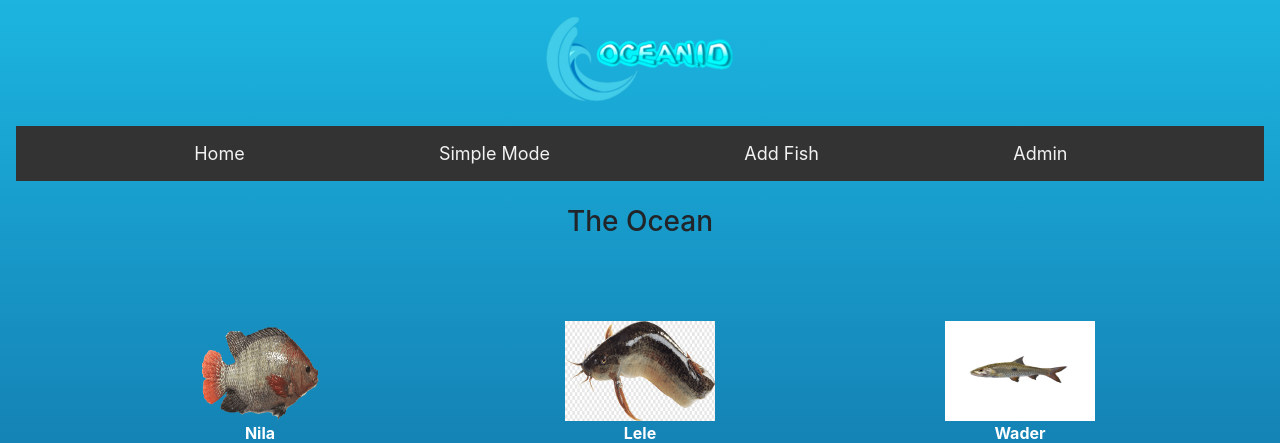
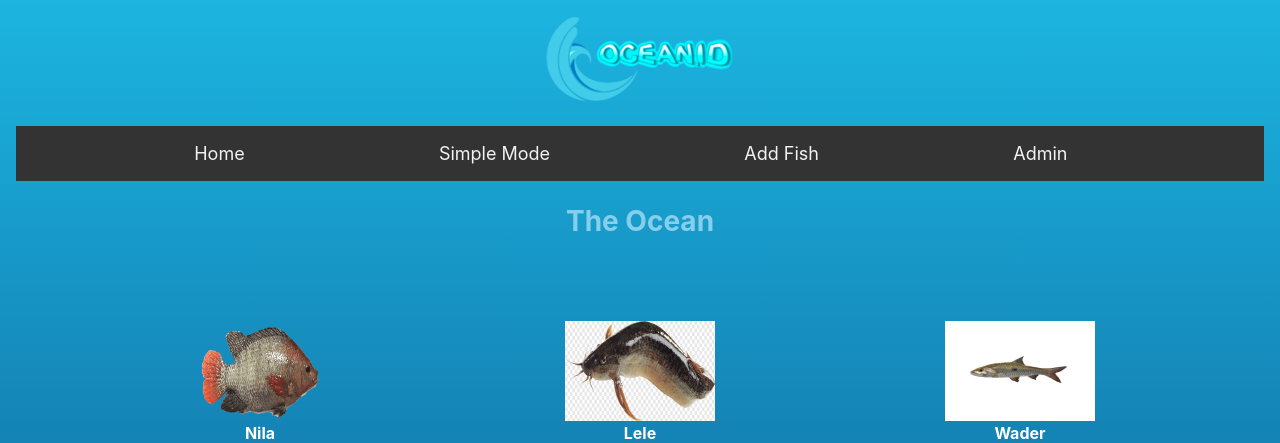
Before and after one commit to mas-samsul-maarif/Oceanid, a CodeIgniter app: page /oceanid/index.php/hal_utama/main in a window 1280 px wide. Shown: the top 443 px of the page. Run offline with CodeIgniter, Linux system fonts and the light colour scheme; some libraries are stand-ins or nearby versions.

Commit message:
Update main.php

```diff
--- a/application/views/main.php
+++ b/application/views/main.php
@@ -35,7 +35,7 @@
 <body class="p-3 mb-2" id="backsea">
     <!-- <div class="p-3 mb-2 bg-info text-dark">.bg-info</div> -->
     <center><br>
-    <h3>The Ocean</h3><br>
+    <h3><span style="color:skyblue;font-weight:bold">The Ocean</span></h3><br>
     <!-- <img src="<?php echo base_url('img/main.jpg'); ?>" width="50px" height="50px"><br> -->
     <div class="container">
 
```
